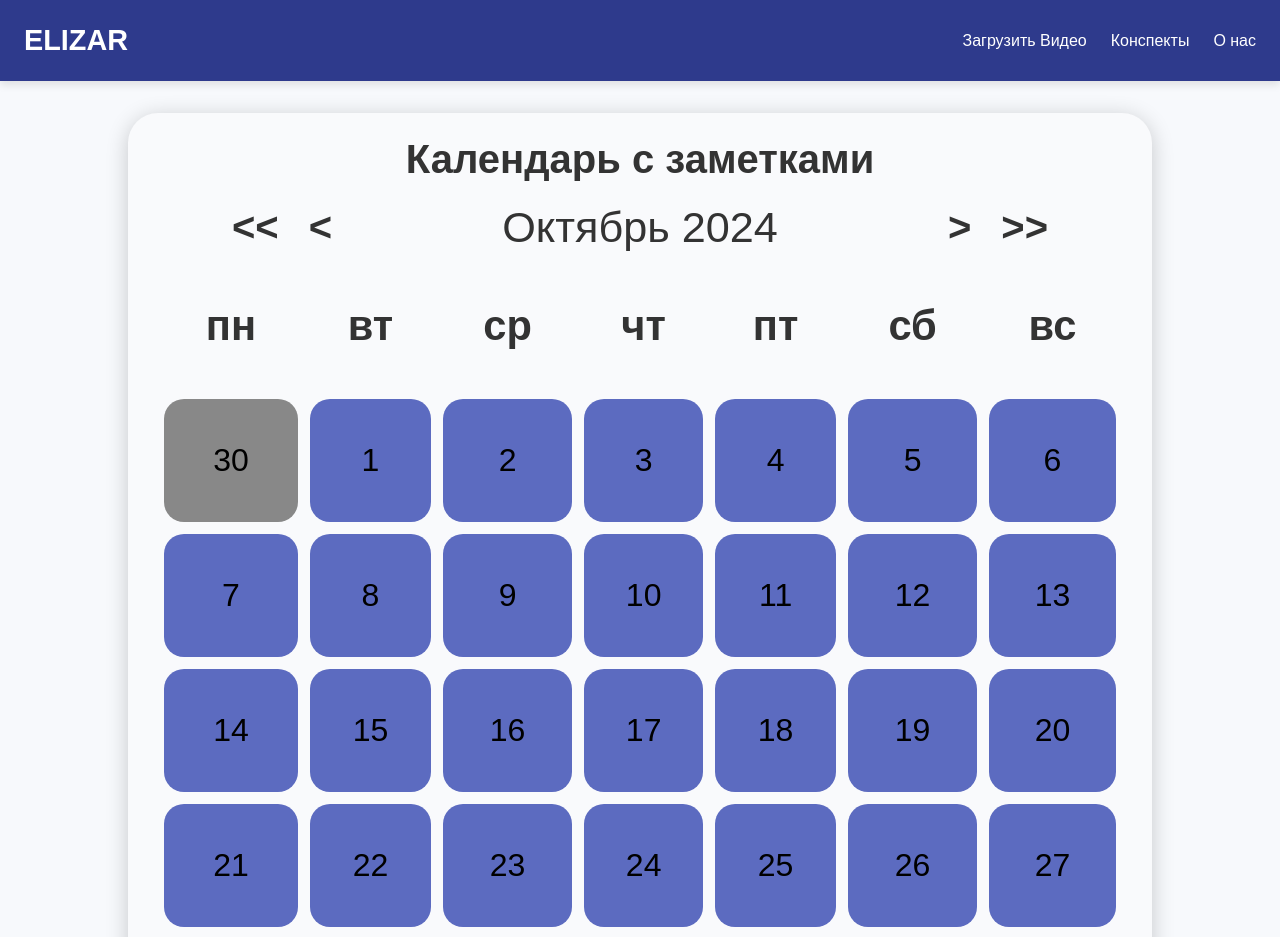
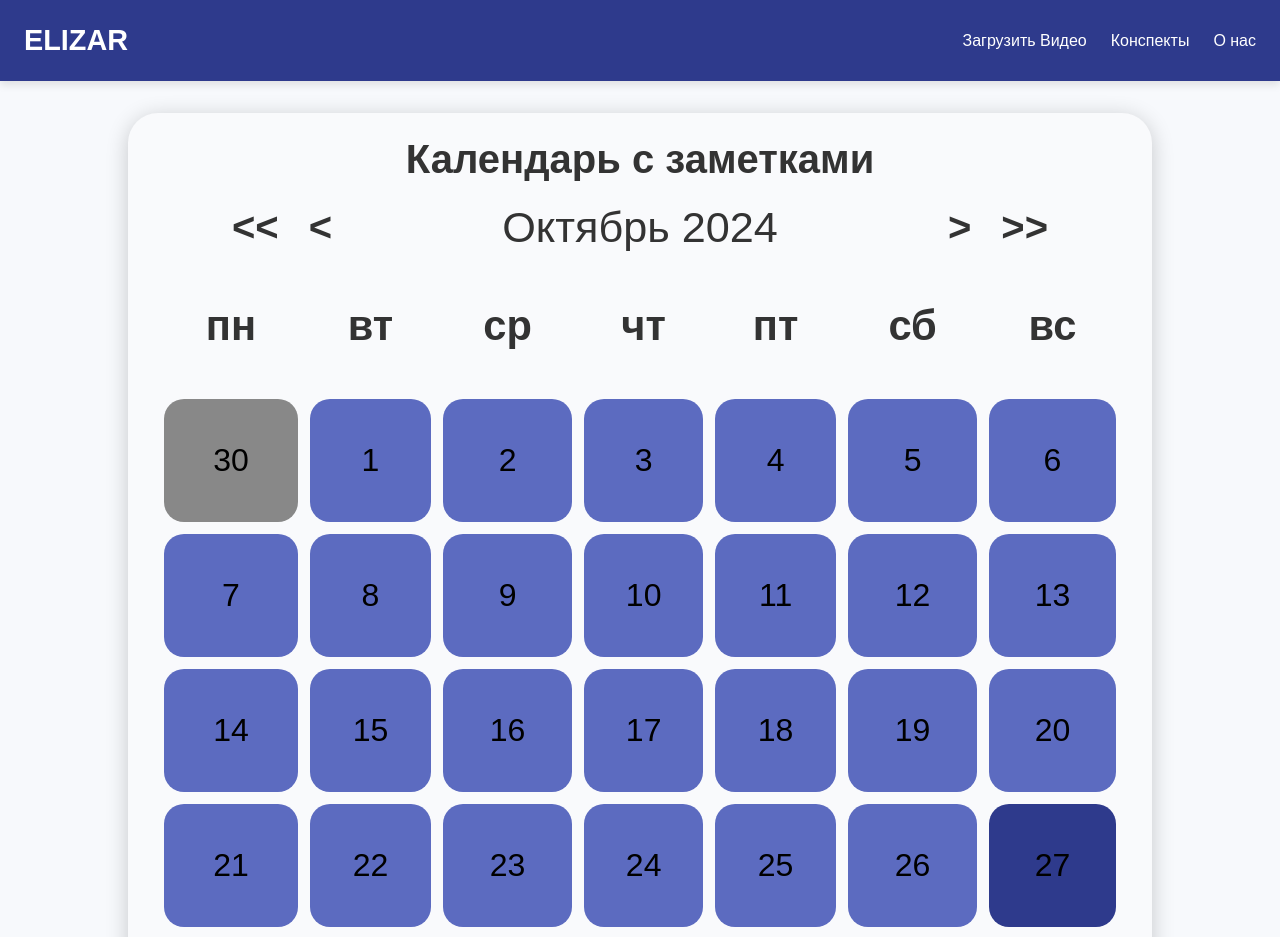
Before and after one commit to blackUser-hub/Elizarka, a React (Create React App) app in the folder front/: page / in a window 1280 px wide. Shown: the top 937 px of the page. Built offline with nearby package versions, Linux system fonts and the light colour scheme.

Commit message:
today dau in calendar

```diff
--- a/front/src/components/calendar.js
+++ b/front/src/components/calendar.js
@@ -14,6 +14,7 @@ const CalendarSection = () => {
         let res = []
         let d = 1
         let date = new Date(year, month, d)
+        const todayDate = new Date()
         while (date.getDay() !== 1) {
             date = new Date(year, month, --d)
         }
@@ -27,6 +28,7 @@ const CalendarSection = () => {
                     year: date.getFullYear(),
                     weekDay:  date.getDay(),
                     dayColor: date.getMonth() !== month && "otherMonth",
+                    todayDay: todayDate.getDate() === date.getDate() && todayDate.getMonth() === date.getMonth() && todayDate.getFullYear() === date.getFullYear() ? "today-day " : ""
                 }
                 week.push(day)
                 d++
@@ -36,8 +38,6 @@ const CalendarSection = () => {
         return res
     }
     const [NowDate, setNowDate] = useState(new Date())
-    // const [year, setYear] = useState(NowDate.getFullYear())
-    // const [month, setMonth] = useState(NowDate.getMonth())
     const year = NowDate.getFullYear()
     const month = NowDate.getMonth()
     const [WeeksInMonth, setWeeksInMonth] = useState(MonthWeeks(year, month))
--- a/front/src/components/week.js
+++ b/front/src/components/week.js
@@ -2,7 +2,7 @@ import React from 'react'
 
 const Week = (days) => {
     return (
-    days.days.map(day => (<td className={day.dayColor}>{day.dayNumber}</td>))
+    days.days.map(day => (<td className={day.todayDay + day.dayColor}>{day.dayNumber}</td>))
   )
 }
 
--- a/front/src/index.css
+++ b/front/src/index.css
@@ -146,6 +146,10 @@ td {
   background-color: #5c6bc0;
   border-radius: 20px;
 }
+/* Today Day */
+.today-day {
+  background-color: #2e3a8c;
+}
 /* Days Other Month */
 .otherMonth {
   background-color: #888;
```
Also changed, not shown: front/src/components/calendar_month.js (deleted, +0 -13 lines).
